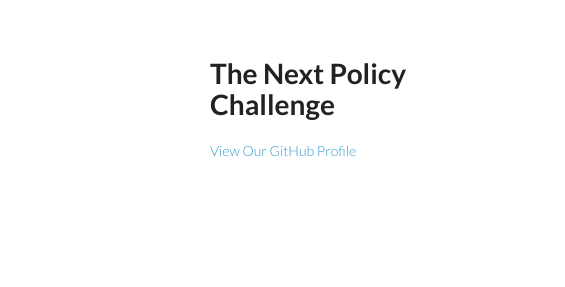
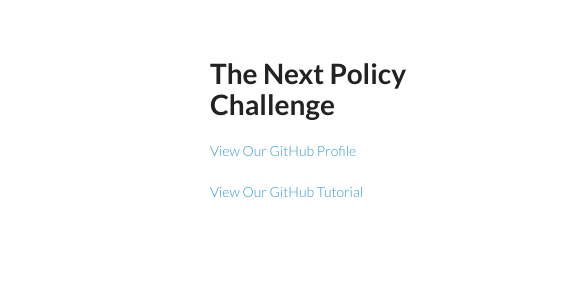
Before and after one commit to ebriefings/NextPolicyChallenge.github.io, a plain HTML site: page index.html in a window 1280 px wide. Shown: the top 287 px of the page, 0-565 px from the left. Drawn offline with Linux system fonts and the light colour scheme.

Commit message:
Update index.html

```diff
--- a/index.html
+++ b/index.html
@@ -21,6 +21,7 @@
         <h1>The Next Policy Challenge</h1>
 
         <p class="view"><a href="https://github.com/NextPolicyChallenge">View Our GitHub Profile</a></p>
+        <p class="view"><a href="https://github.com/NextPolicyChallenge/tutorial.html">View Our GitHub Tutorial</a></p>
 
       </header>
       <section>
```
